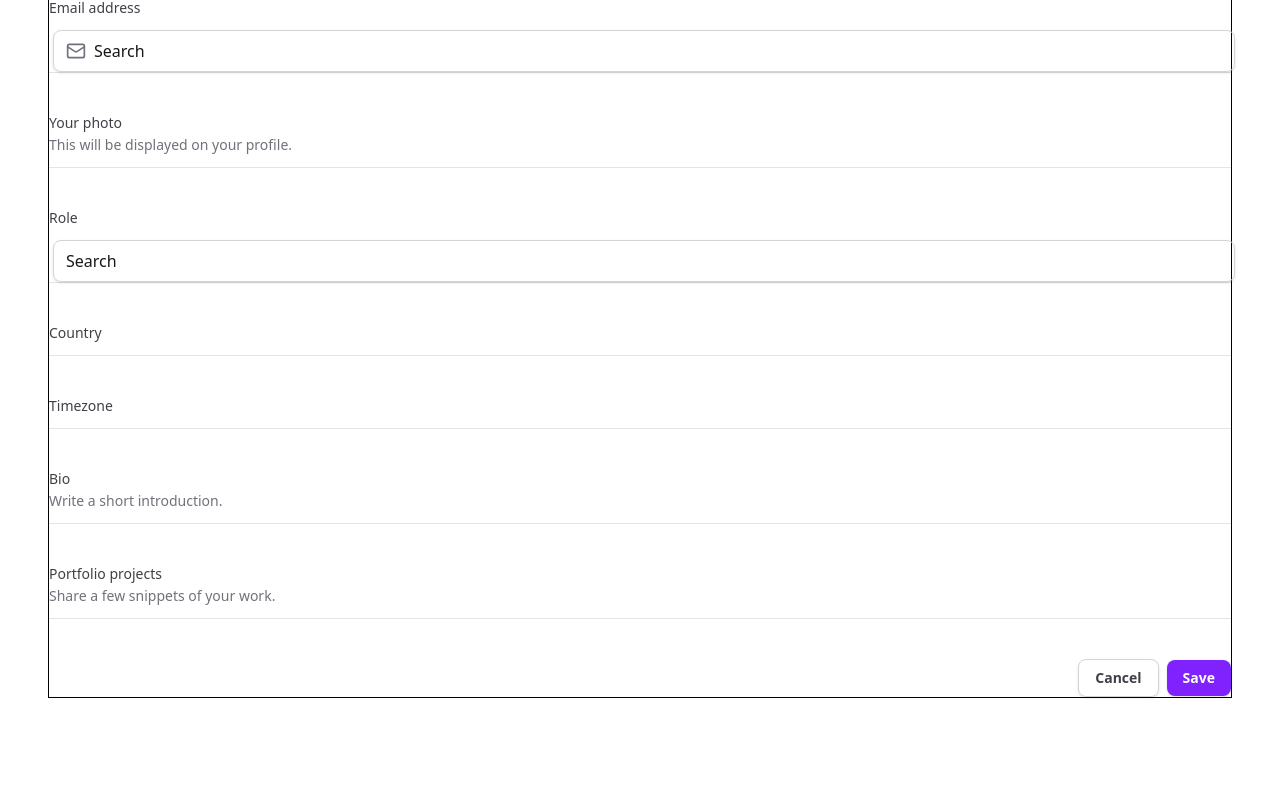
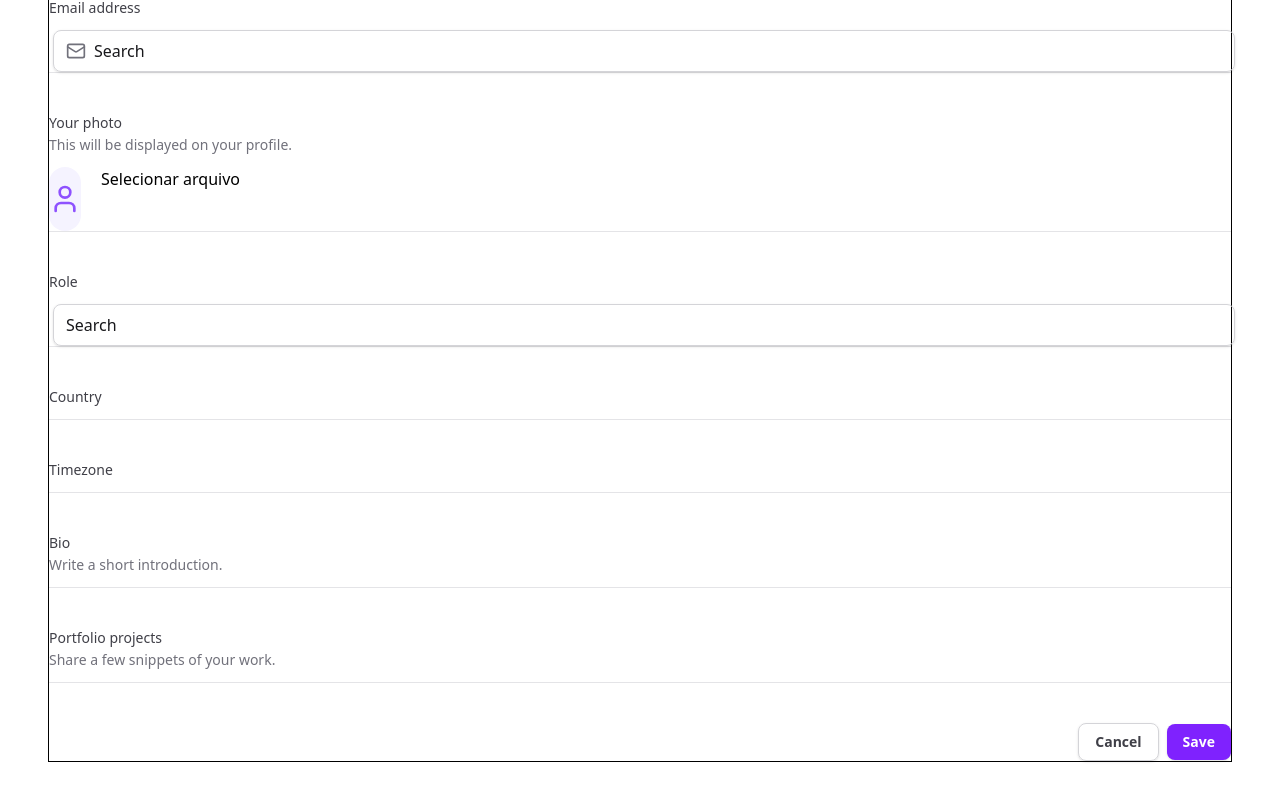
Before and after one commit to igortuag/tailwind-next, a Next.js app: page / in a window 1280 px wide. Shown: the part 1279-2079 px from the top of the page. Before the commit the page ends 2041 px from the top, so only its background shows below. Built offline with nearby package versions, Linux system fonts and the light colour scheme.

Commit message:
feat: add user icon and file input for photo upload in settings form

```diff
--- a/src/app/page.tsx
+++ b/src/app/page.tsx
@@ -1,6 +1,6 @@
 import SettingsTabs from "@/components/SettingsTabs";
 import * as Input from "@/components/Input";
-import { Mail } from "lucide-react";
+import { Mail, User } from "lucide-react";
 
 export default function Home() {
   return (
@@ -76,7 +76,7 @@ export default function Home() {
 
           <div className="grid gap-3 grid-cols-form pt-5">
             <label
-              htmlFor="yourPhoto"
+              htmlFor="photo"
               className="text-sm font-medium text-zinc-700"
             >
               Your photo
@@ -84,7 +84,15 @@ export default function Home() {
                 This will be displayed on your profile.
               </p>
             </label>
-            <div></div>
+            <div className="flex items-start gap-5">
+              <div className="bg-violet-50 flex h-16 2-16 items-center justify-center rounded-full">
+                <User className="w-8 h-8 text-violet-500" />
+              </div>
+
+              <label htmlFor="photo">Selecionar arquivo</label>
+
+              <input type="file" className="sr-only" id="photo" />
+            </div>
           </div>
 
           <div className="grid gap-3 grid-cols-form pt-5">
```
